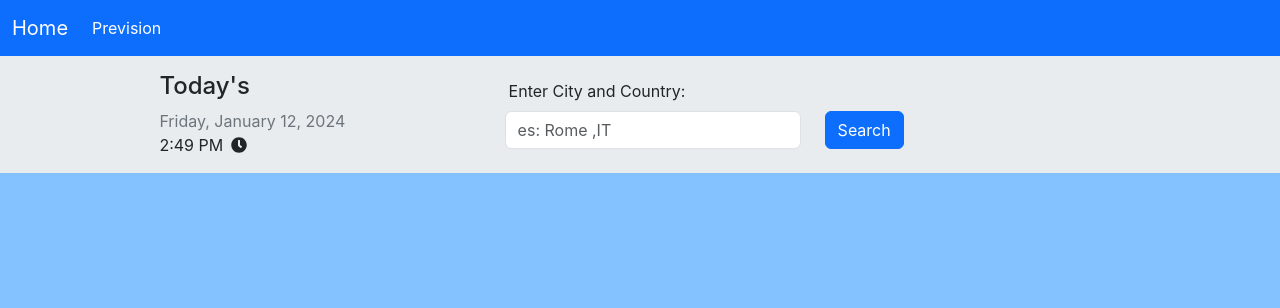
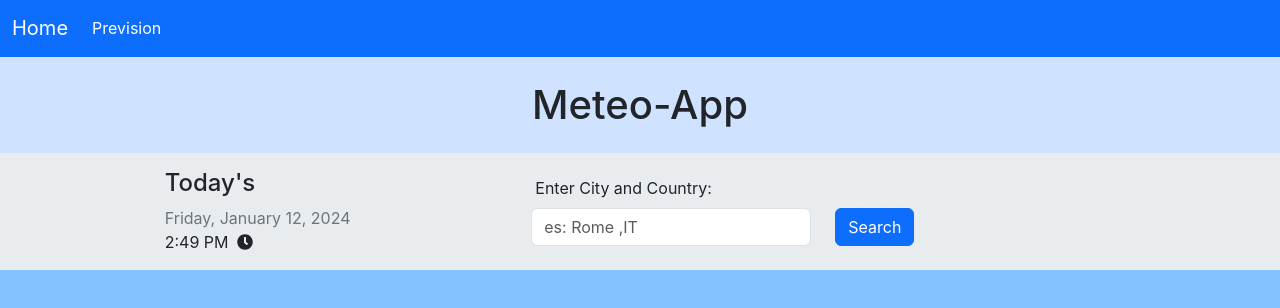
Before and after one commit to AlessandroB92/meteo, a React (Create React App) app: page / in a window 1280 px wide. Shown: the top 308 px of the page. Built offline with nearby package versions, Linux system fonts and the light colour scheme.

Commit message:
minor changes

```diff
--- a/src/components/CurrentDate.jsx
+++ b/src/components/CurrentDate.jsx
@@ -31,7 +31,7 @@ const DateTime = () => {
   };
 
   return (
-    <div className="d-flex flex-column py-3 w-30">
+    <div className="d-flex flex-column p-3 w-30">
       <h4>Today's</h4>
       <p className="m-0 text-capitalize text-secondary">{formatDate(currentDateTime)}</p>
       <div className="d-flex align-items-center">
--- a/src/components/MyNav.jsx
+++ b/src/components/MyNav.jsx
@@ -3,6 +3,7 @@ import { Link } from "react-router-dom";
 
 const MyNav = () => {
   return (
+    <>
       <nav className="navbar navbar-expand-lg navbar-light bg-primary">
         <div className="container-fluid">
           <Link className="navbar-brand text-white" to="/">
@@ -17,6 +18,8 @@ const MyNav = () => {
           </div>
         </div>
       </nav>
+        <h1 className="bg-primary-subtle m-0 p-4 text-center border-top border-primary">Meteo-App</h1>
+    </>
   );
 };
 
--- a/src/components/Weather.jsx
+++ b/src/components/Weather.jsx
@@ -32,7 +32,7 @@ const Weather = () => {
     <div>
       <div className="mb-3 d-flex align-items-center justify-content-evenly bg-body-secondary">
         <CurrentDate />
-        <Row className=" w-50">
+        <Row className="p-3 w-50">
           <Col xs={12}><label htmlFor="locationInput" className="form-label mx-1">Enter City and Country:</label></Col>
           <Col>
             <input
--- a/src/index.css
+++ b/src/index.css
@@ -1,5 +1,6 @@
 body {
   height: 100vh;
+  width: 100%;
   background-color:#84c2ff;
 
   margin: 0;
```
Lines whose indentation alone changed are shown as unchanged.
